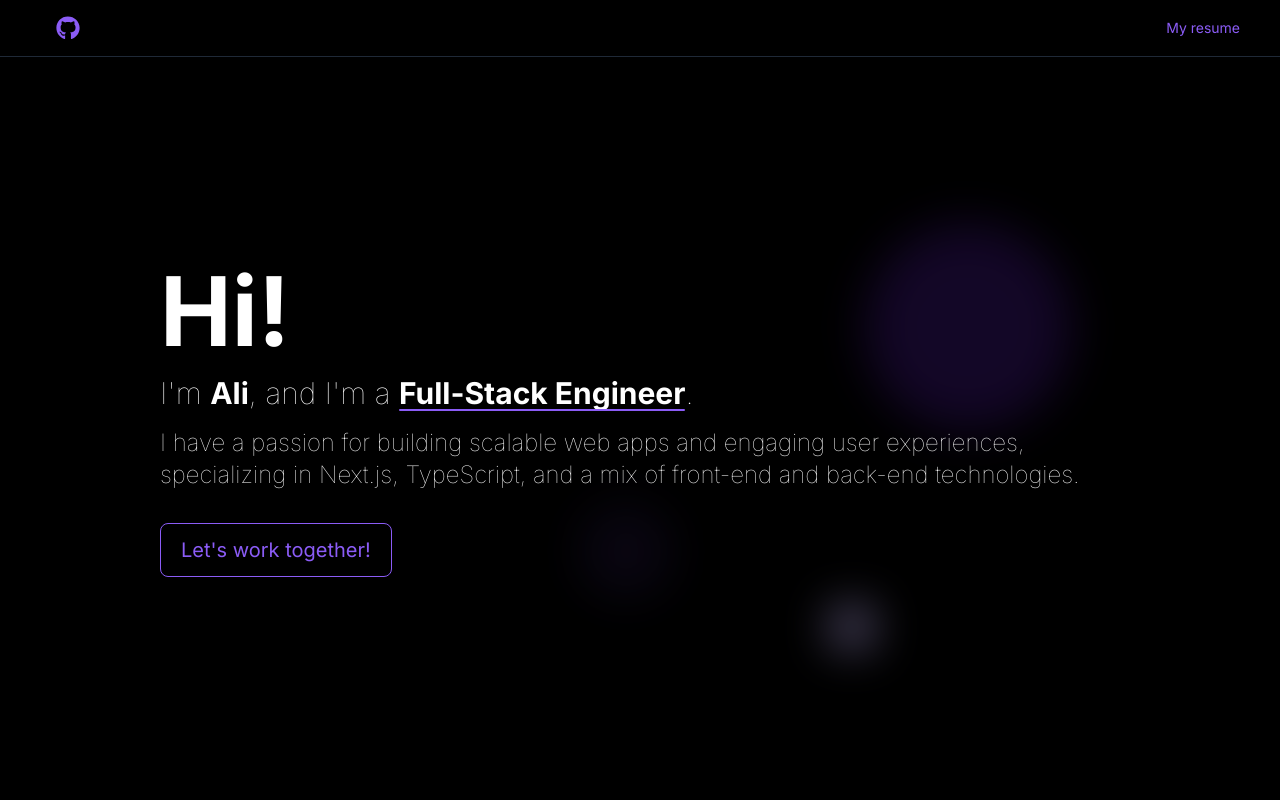
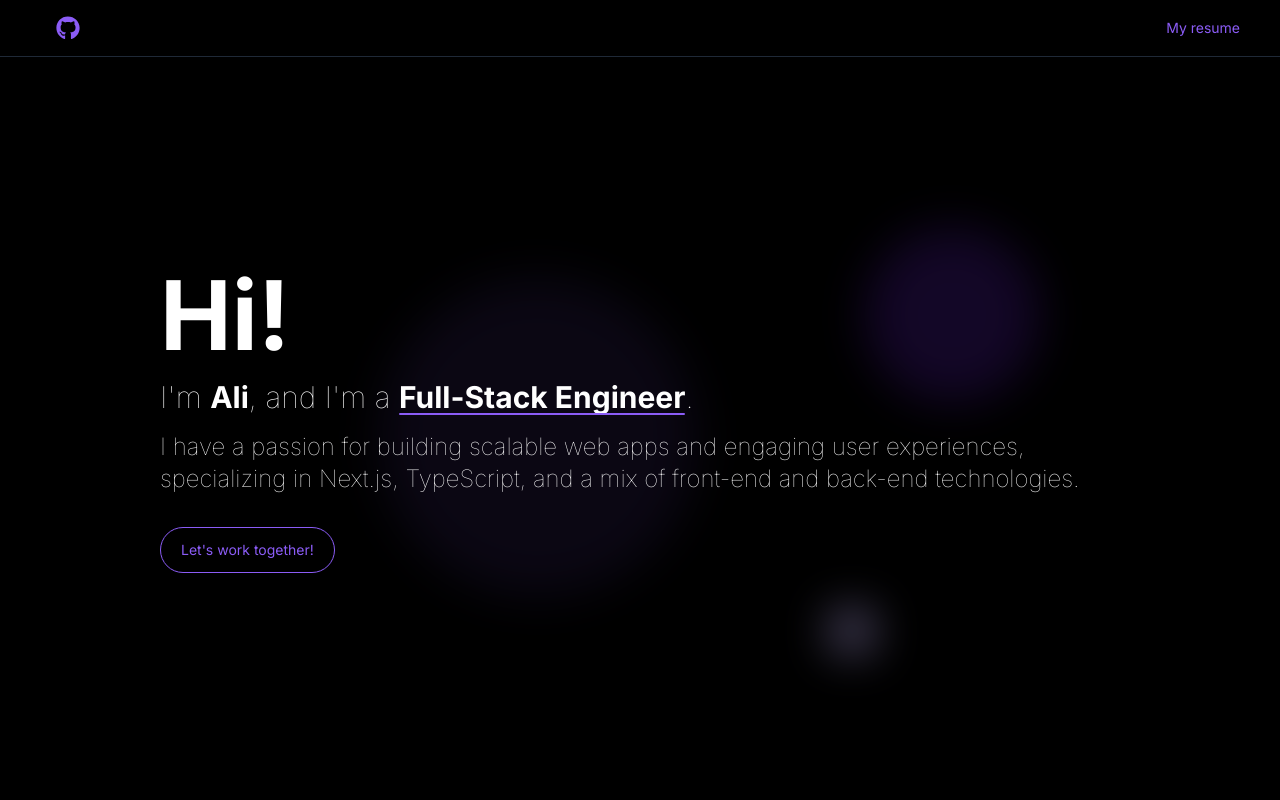
Before and after one commit to AliEskandari/personal-website, a Next.js app: page / in a window 1280 px wide. Shown: the top 800 px of the page. Built offline with nearby package versions, Linux system fonts and the light colour scheme.

Commit message:
use smaller text

```diff
--- a/app/page.tsx
+++ b/app/page.tsx
@@ -185,13 +185,13 @@ export default function Home() {
             <Reveal
               data-name="light:left"
               delay={1.4}
-              className="absolute left-20 top-20 sm:left-[450px] sm:top-[280px]"
+              className="absolute left-20 top-20 sm:left-[250px] sm:top-[50px]"
             >
               <Light
-                pathRadius={15}
+                pathRadius={10}
                 direction="ccw"
-                duration={815}
-                className="size-24 bg-violet-500/10"
+                duration={15}
+                className="size-40 sm:size-80 bg-violet-500/15"
               />
             </Reveal>
             <Reveal
@@ -214,7 +214,7 @@ export default function Home() {
                 direction="cw"
                 pathRadius={28}
                 duration={25}
-                className="size-32 sm:size-52 bg-violet-700/30"
+                className="size-28 sm:size-44 bg-violet-700/30"
               />
             </Reveal>
 
@@ -253,7 +253,7 @@ export default function Home() {
               <Reveal delay={1} animate={["y"]}>
                 <Button
                   variant="outline"
-                  className="sm:px-5 text-base sm:text-xl w-full sm:w-fit mt-4"
+                  className="sm:px-5 text-sm sm:text-sm w-full sm:w-fit mt-4"
                 >
                   Let's work together!
                 </Button>
@@ -350,7 +350,7 @@ export default function Home() {
               variant="outline"
               as="Link"
               href="mailto:alieskandari3@gmail.com"
-              className="text-lg sm:text-xl flex items-center"
+              className="text-sm sm:text-sm flex items-center"
             >
               <EnvelopeIcon className="w-6" />
               &nbsp;alieskandari3@gmail.com
--- a/components/animations/reveal.tsx
+++ b/components/animations/reveal.tsx
@@ -31,7 +31,6 @@ export default function Reveal({
   const isInView = useInView(ref, {
     margin: "-50px",
     once: once ?? true,
-    amount: 0.2,
   });
   const animation = useAnimation();
 
--- a/components/buttons/button.tsx
+++ b/components/buttons/button.tsx
@@ -43,7 +43,7 @@ const Button = forwardRef<HTMLButtonElement, ButtonProps>(
   ) => {
     const _props = {
       className: twMerge(
-        "transition-colors outline-none focus:outline-none rounded-lg disabled:cursor-pointer py-3 px-4",
+        "transition-colors outline-none focus:outline-none rounded-full disabled:cursor-pointer py-3 px-4",
         variants[variant ?? "none"],
         className,
         isLoading && variants.secondary,
```
